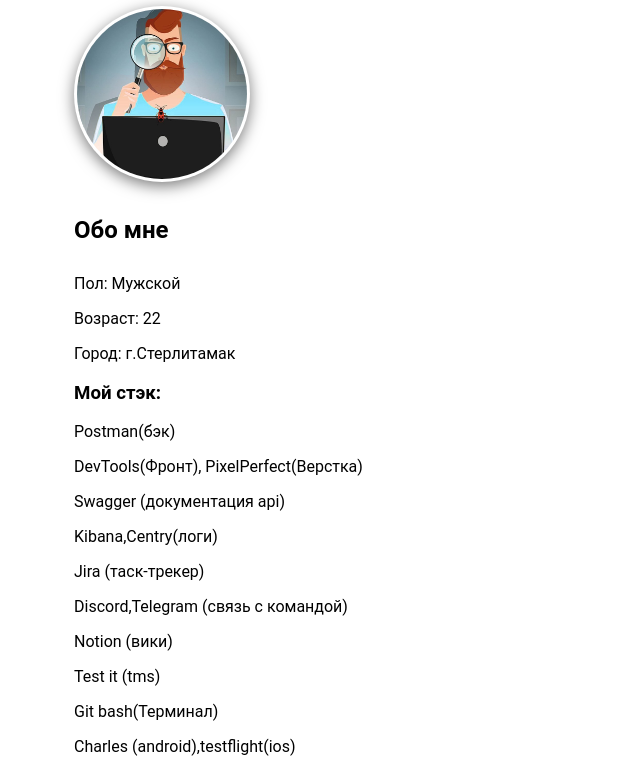
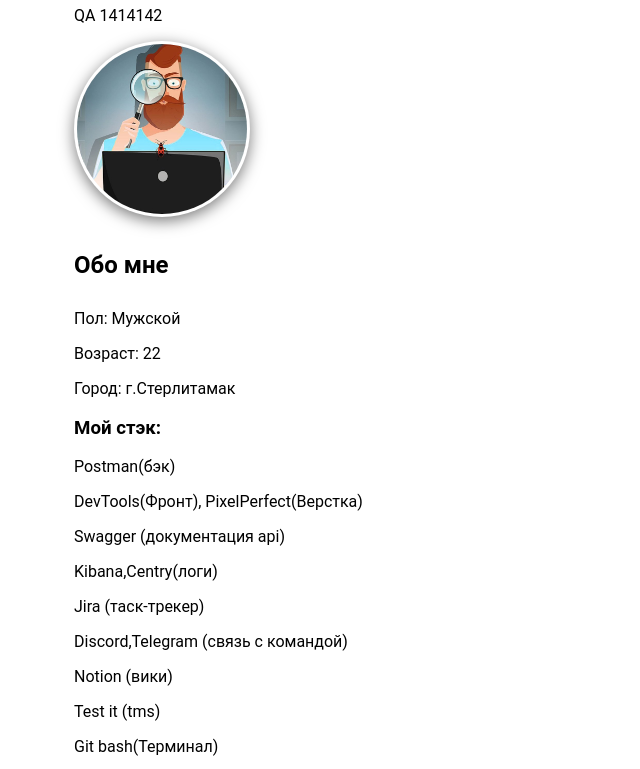
Before and after one commit to Yaroslav-superStar/CV, a plain HTML site: page index.html in a window 1280 px wide. Shown: the part 75-844 px from the top of the page, without its empty margins (46-686 px from the left). Drawn offline with Linux system fonts and the light colour scheme.

Commit message:
Параграф

```diff
--- a/index.html
+++ b/index.html
@@ -7,6 +7,7 @@
 
 <body class="container">
 		<h1> QA engineer Ярослав Овчинников</h1>
+		<p> QA 1414142
 		<div class="item">
 			<img class="photo" src="me.jpeg" width="170" height="170" alt="фото">
 		</div>
```
